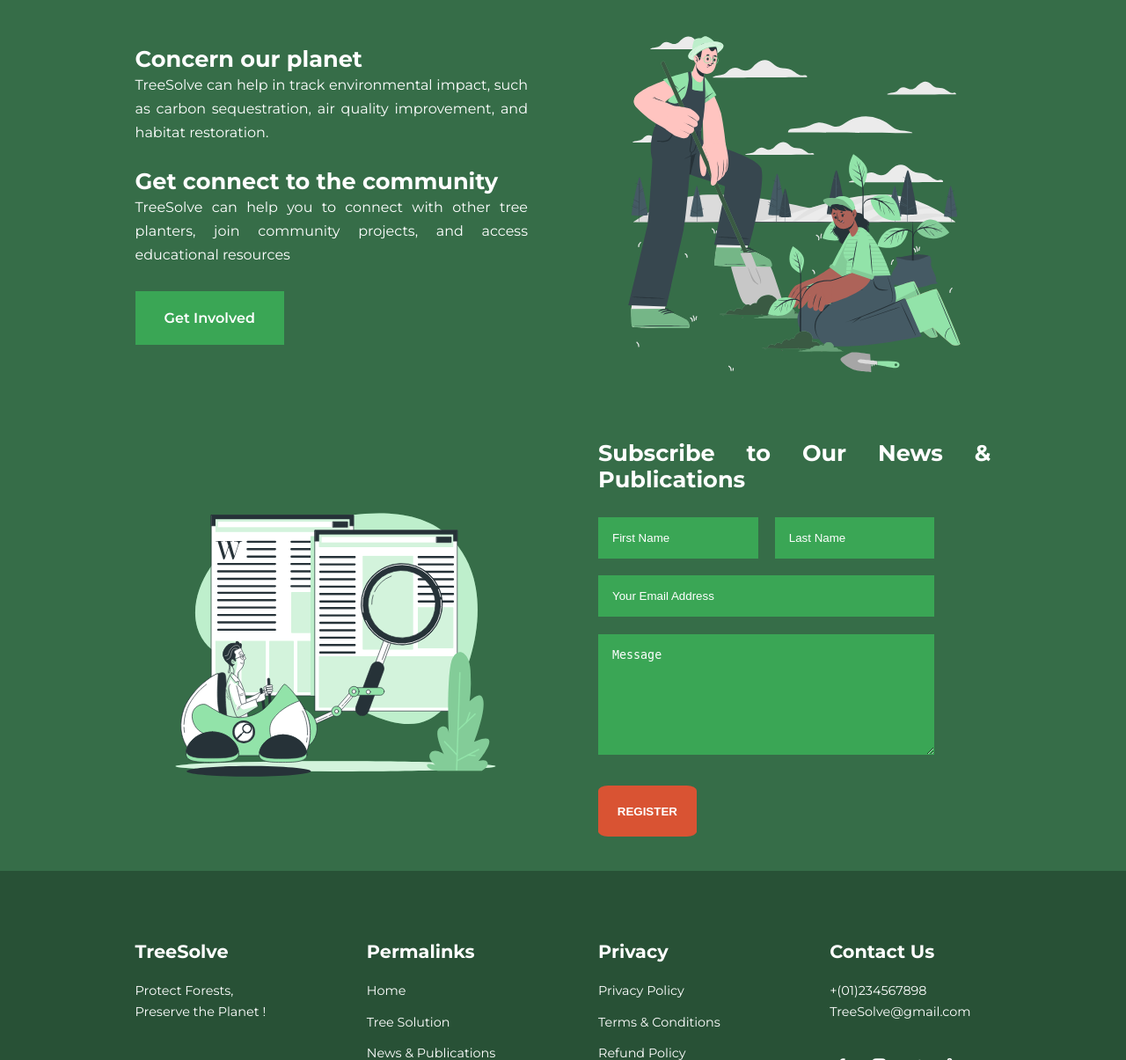
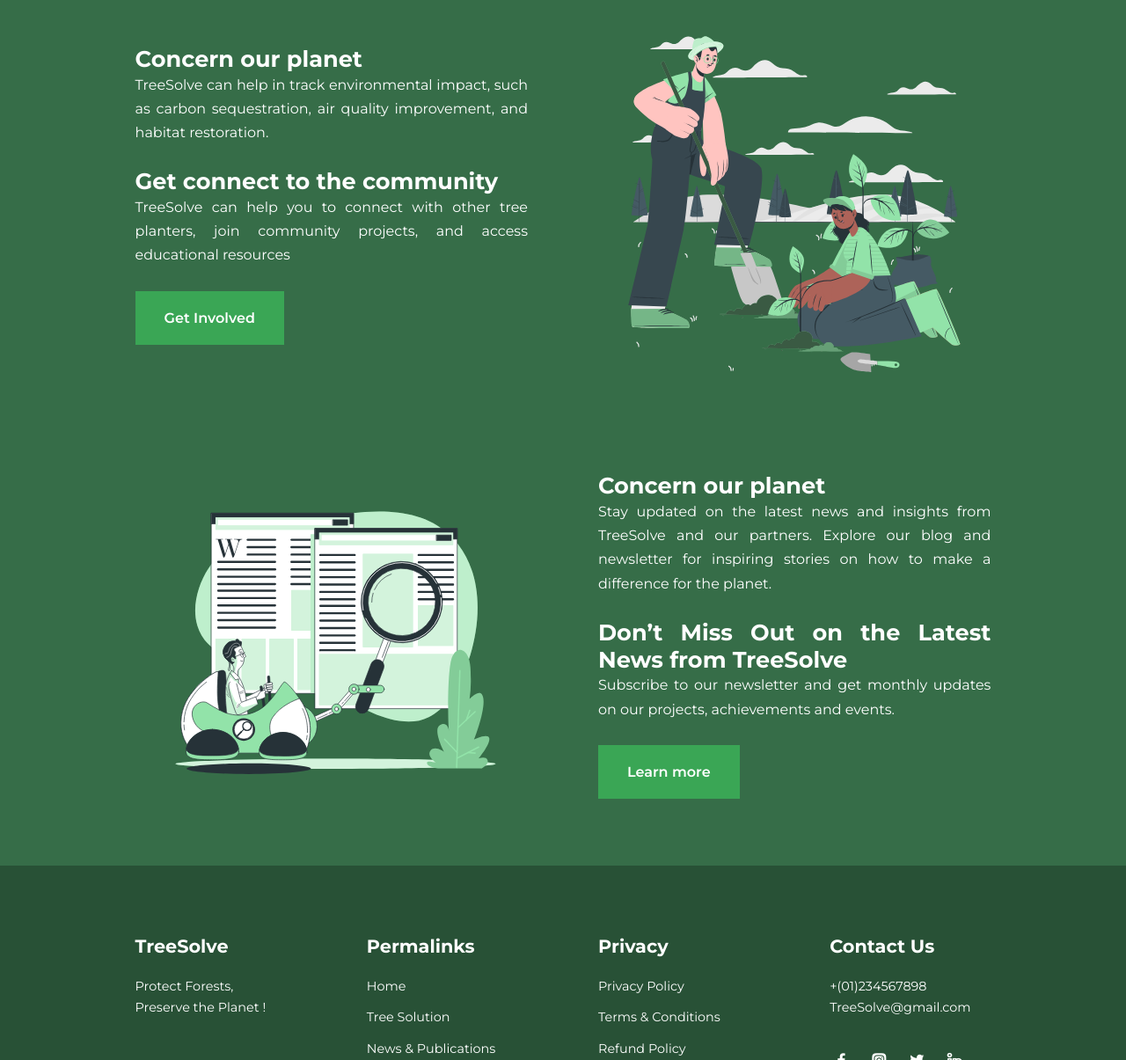
Before and after one commit to Aaron2k02/treesolve, a PHP site: page /home-page.html in a window 1280 px wide. Shown: the part 878-2083 px from the top of the page at 88% size. Run offline with PHP 8.4, Linux system fonts and the light colour scheme.

Commit message:
Changing new and publication section at homepage

```diff
--- a/src/css/home-page.css
+++ b/src/css/home-page.css
@@ -219,45 +219,6 @@ main{
     width: 100%;
 }
 
-.register__form{
-    display: flex;
-    flex-direction: column;
-    gap: 1.2rem;
-    margin-right: 4rem;
-}
-
-.form__name{
-    display: flex;
-    gap: 1.2rem;
-}
-
-.register__form input[type="text"] {
-    width: 50%;
-}
-
-input[type="text"]::placeholder,
-input[type="email"]::placeholder,
-textarea::placeholder {
-    color: #fff;
-}
-
-input,
-textarea{
-    width: 100%;
-    padding: 1rem;
-    background-color: var(--color-primary);
-    color: var(--color-white);
-}
-
-.register__form .btn{
-    width: max-content;
-    margin-top: 1rem;
-    cursor: pointer;
-    border-radius: 10%;
-    padding: 1.3rem;
-    background-color: var(--color-danger);
-}
-
 /*================================ END OF PAGE CONTENT STYLING =====================================*/
 /*          MEDIA QUERIES - FOR RESPONSIVE DESIGN BASED ON DEVICE SCREEN                    */
 /*================================ MEDIA QUERIES (TABLETS) =================================*/
--- a/src/home-page.html
+++ b/src/home-page.html
@@ -97,17 +97,17 @@
                 </div>
             </div>
             <div class="main-right">
-                <h3>Subscribe to Our News & Publications</h3>
+                <h3>Concern our planet</h3>
+                <p>
+                    Stay updated on the latest news and insights from TreeSolve and our partners. Explore our blog and newsletter for inspiring stories on how to make a difference for the planet.
+                </p>
                 <br>
-                <form class="register__form">
-                    <div class="form__name">
-                        <input type="text" name="First name" placeholder="First Name" required>
-                        <input type="text" name="Last Name" placeholder="Last Name" required>
-                    </div>
-                    <input type="email" name="Email Address" placeholder="Your Email Address" required>
-                    <textarea name="Message" rows = "7" placeholder="Message" required></textarea>
-                    <button type="submit" class="btn btn-primary"> REGISTER </button>
-                </form>
+                <h3>Don’t Miss Out on the Latest News from TreeSolve</h3>
+                <p>
+                    Subscribe to our newsletter and get monthly updates on our projects, achievements and events.
+                </p>
+                <br>
+                <a href="news&publication-page.html" class="btn">Learn more</a>
             </div>
         </div>
     </main>
```
